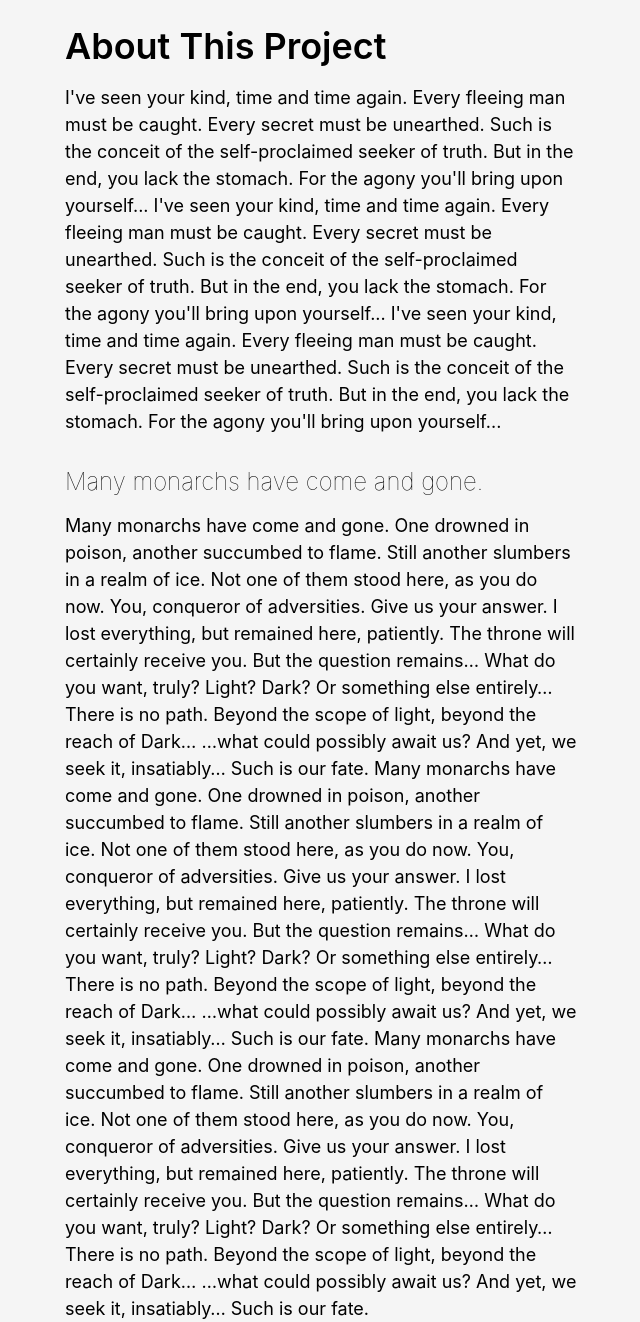
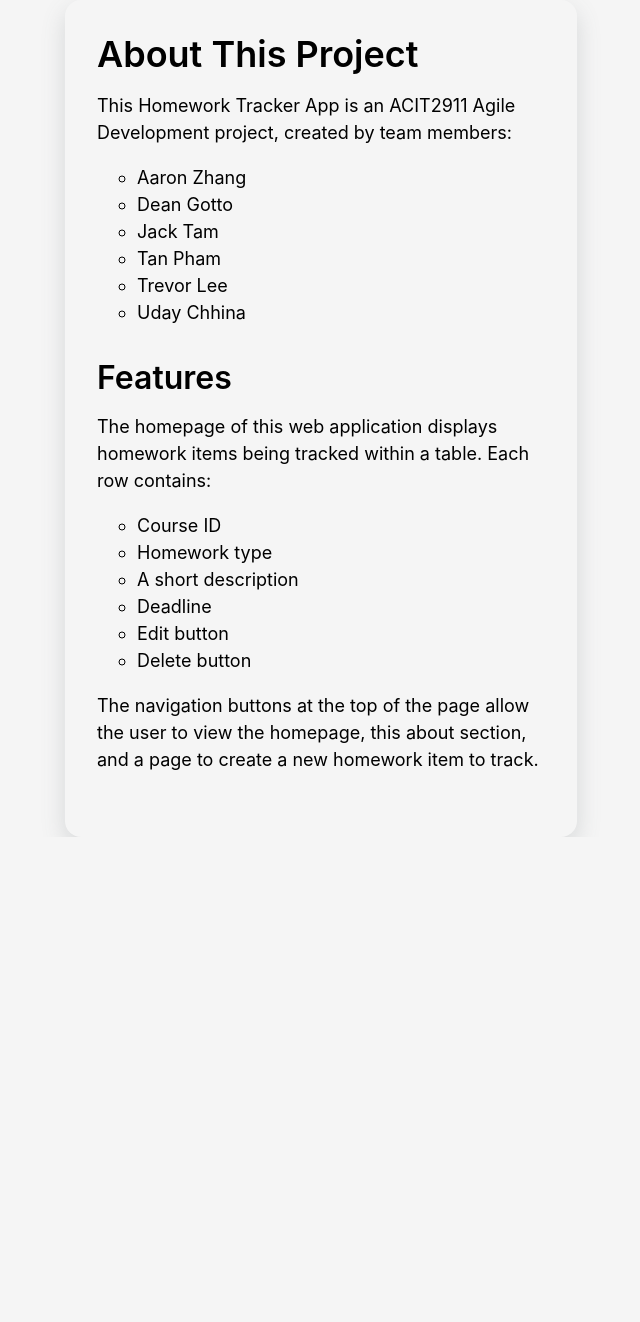
Before and after one commit to udaychhina/acit2911, a Flask app: page /about in a window 1280 px wide. Shown: the part 118-1440 px from the top of the page, without its empty margins (319-959 px from the left). After the commit the page ends 955 px from the top, so only its background shows below. Run offline with Flask 2, Linux system fonts and the light colour scheme.

Commit message:
added content to about.html

```diff
--- a/static/css/styles.css
+++ b/static/css/styles.css
@@ -250,14 +250,19 @@
   }
   .abt_main {
     width: 40%;
+    padding: 4rem 2rem;
+    border-radius: 1rem;
+    box-shadow: 0 10px 25px rgba(92,99,105,.2);
   }
   .abt_title {
     font-weight: 600;
     font-size: 36px;
+    margin-top: -2rem;
     margin-bottom: 1rem;
   }
   .abt_sub {
-    font-weight: 100;
+    font-weight: 600;
+    font-size: 32px;
     margin-top: 2rem;
     margin-bottom: 1rem;
   }
@@ -265,3 +270,6 @@
     font-size: 18px;
     line-height: 1.5;
   }
+  .plist {
+    list-style-type: circle;
+  }
--- a/templates/about.html
+++ b/templates/about.html
@@ -11,73 +11,32 @@
     <div class="abt_main">
         <h1 class="abt_title">About This Project</h1>
         <div class="abt_p">
-            I've seen your kind, time and time again.
-            Every fleeing man must be caught. Every secret must be unearthed.
-            Such is the conceit of the self-proclaimed seeker of truth.
-            But in the end, you lack the stomach.
-            For the agony you'll bring upon yourself...
-            I've seen your kind, time and time again.
-            Every fleeing man must be caught. Every secret must be unearthed.
-            Such is the conceit of the self-proclaimed seeker of truth.
-            But in the end, you lack the stomach.
-            For the agony you'll bring upon yourself...
-            I've seen your kind, time and time again.
-            Every fleeing man must be caught. Every secret must be unearthed.
-            Such is the conceit of the self-proclaimed seeker of truth.
-            But in the end, you lack the stomach.
-            For the agony you'll bring upon yourself...
+            This Homework Tracker App is an ACIT2911 Agile Development
+            project, created by team members:
+            <ul class="plist">
+                <li>Aaron Zhang</li>
+                <li>Dean Gotto</li>
+                <li>Jack Tam</li>
+                <li>Tan Pham</li>
+                <li>Trevor Lee</li>
+                <li>Uday Chhina</li>
+            </ul>
         </div>
-
-        <h2 class="abt_sub">Many monarchs have come and gone.</h2>
+        <h2 class="abt_sub">Features</h2>
         <div class="abt_p">
-            Many monarchs have come and gone.
-            One drowned in poison, another succumbed to flame.
-            Still another slumbers in a realm of ice.
-            Not one of them stood here, as you do now.
-            You, conqueror of adversities.
-            Give us your answer.
-            I lost everything, but remained here, patiently.
-            The throne will certainly receive you.
-            But the question remains…
-            What do you want, truly?
-            Light? Dark? Or something else entirely…
-            There is no path.
-            Beyond the scope of light, beyond the reach of Dark…
-            …what could possibly await us?
-            And yet, we seek it, insatiably…
-            Such is our fate.
-            Many monarchs have come and gone.
-            One drowned in poison, another succumbed to flame.
-            Still another slumbers in a realm of ice.
-            Not one of them stood here, as you do now.
-            You, conqueror of adversities.
-            Give us your answer.
-            I lost everything, but remained here, patiently.
-            The throne will certainly receive you.
-            But the question remains…
-            What do you want, truly?
-            Light? Dark? Or something else entirely…
-            There is no path.
-            Beyond the scope of light, beyond the reach of Dark…
-            …what could possibly await us?
-            And yet, we seek it, insatiably…
-            Such is our fate.
-            Many monarchs have come and gone.
-            One drowned in poison, another succumbed to flame.
-            Still another slumbers in a realm of ice.
-            Not one of them stood here, as you do now.
-            You, conqueror of adversities.
-            Give us your answer.
-            I lost everything, but remained here, patiently.
-            The throne will certainly receive you.
-            But the question remains…
-            What do you want, truly?
-            Light? Dark? Or something else entirely…
-            There is no path.
-            Beyond the scope of light, beyond the reach of Dark…
-            …what could possibly await us?
-            And yet, we seek it, insatiably…
-            Such is our fate.
+            The homepage of this web application displays homework items
+            being tracked within a table. Each row contains:
+            <ul class="plist">
+                <li>Course ID</li>
+                <li>Homework type</li>
+                <li>A short description</li>
+                <li>Deadline</li>
+                <li>Edit button</li>
+                <li>Delete button</li>
+            </ul>
+            The navigation buttons at the top of the page allow the user to
+            view the homepage, this about section, and a page to create a
+            new homework item to track.
         </div>
     </div>
 </div>
```
